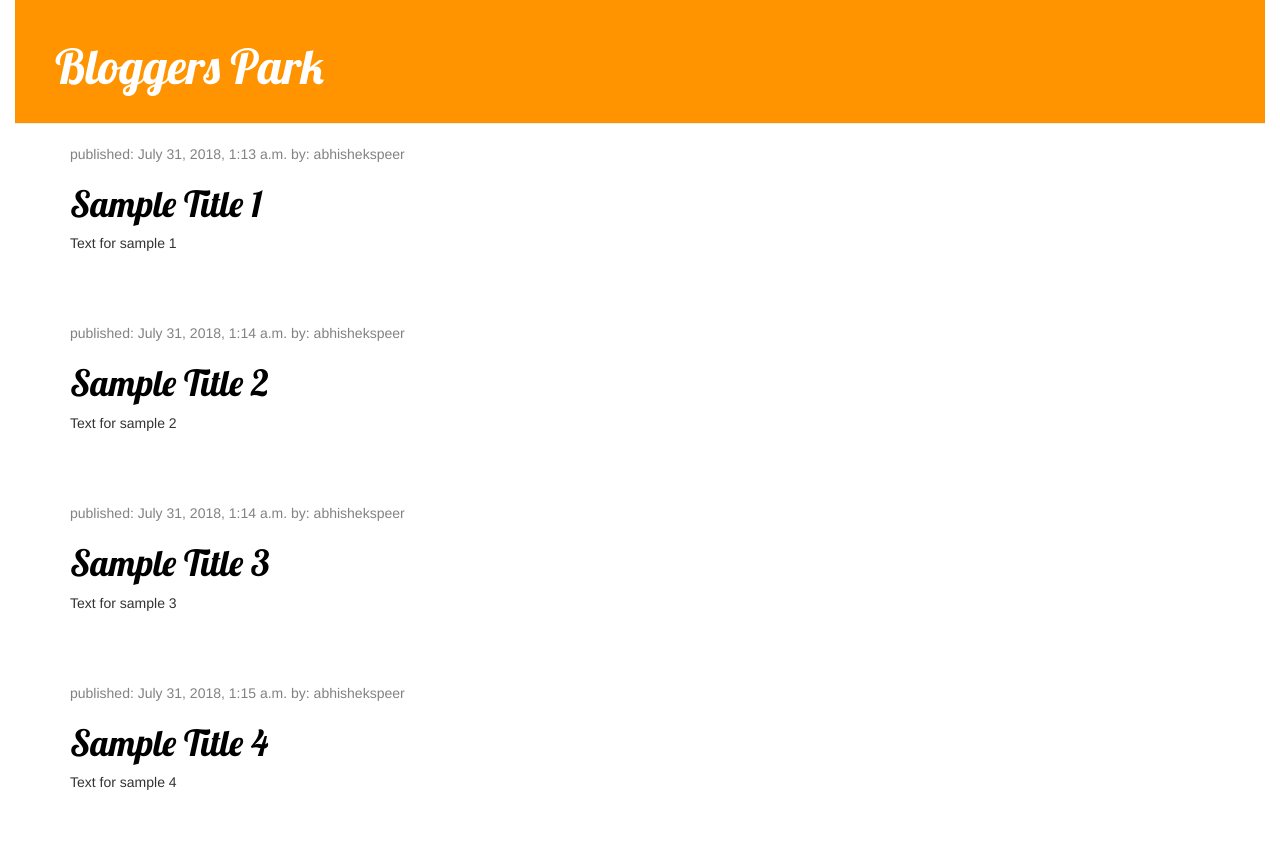
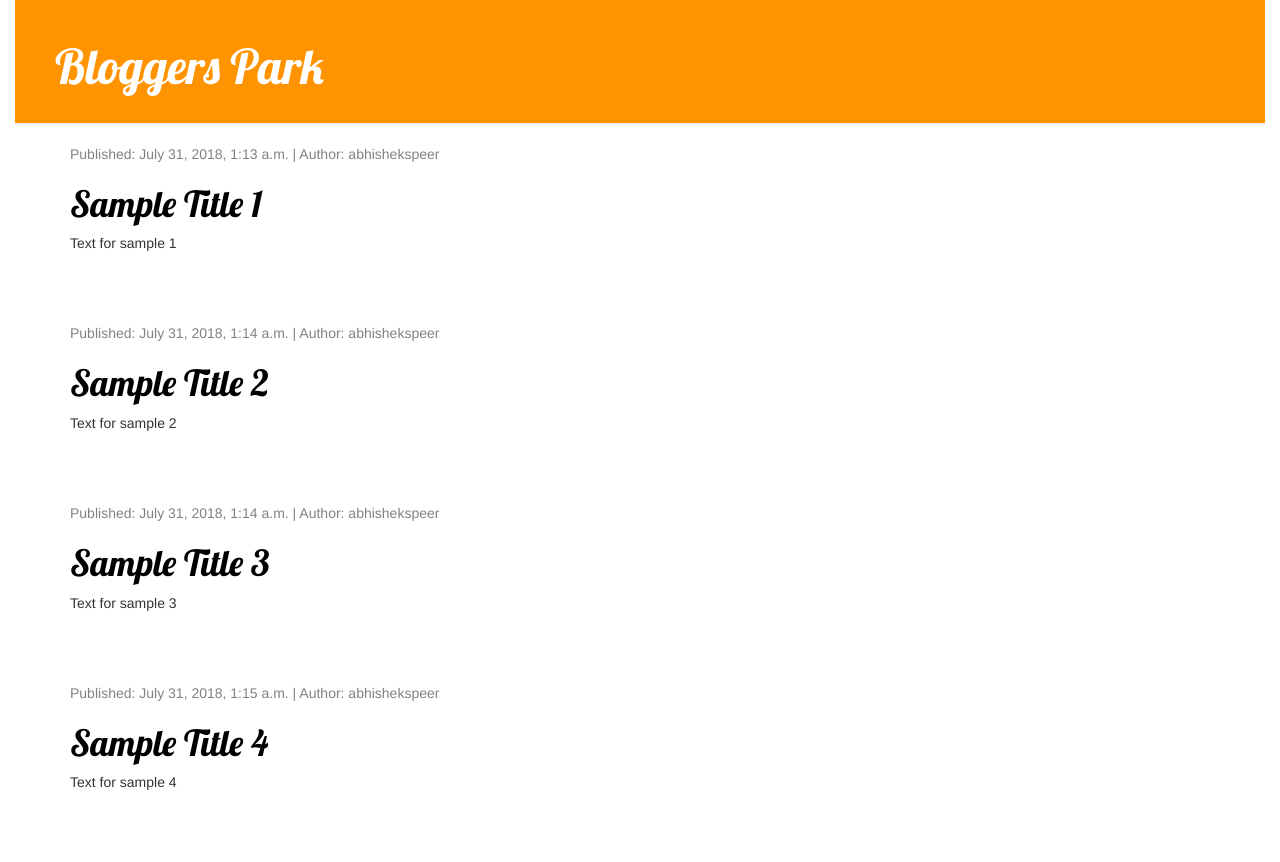
Before and after one commit to abhishekspeer/bloggerspark, a Django app: page / in a window 1280 px wide. Run offline with Django 3.2, Linux system fonts and the light colour scheme; data comes from the database, SQL or seed files in the repository; both versions use the stored data as it was after the commit; some libraries are stand-ins or nearby versions.

Commit message:
Templates Modified

```diff
--- a/blog/templates/blog/base.html
+++ b/blog/templates/blog/base.html
@@ -23,6 +23,6 @@
               {% endblock %}
             </div>
           </div>
-        </div>
+        </d\iv>
     </body>
 </html>
--- a/blog/templates/blog/post_list.html
+++ b/blog/templates/blog/post_list.html
@@ -4,7 +4,7 @@
     {% for post in posts %}
         <div class="post">
             <div class="date">
-                <p>published: {{ post.published_date }} by: {{ post.author.username }}</p>
+                <p>Published: {{ post.published_date }} | Author: {{ post.author.username }}</p>
             </div>
 	    <h1><a href="{% url 'post_detail' pk=post.pk %}">{{ post.title }}</a></h1>
             <p>{{ post.text|linebreaksbr }}</p>
```
Also changed, not shown: db.sqlite3.
